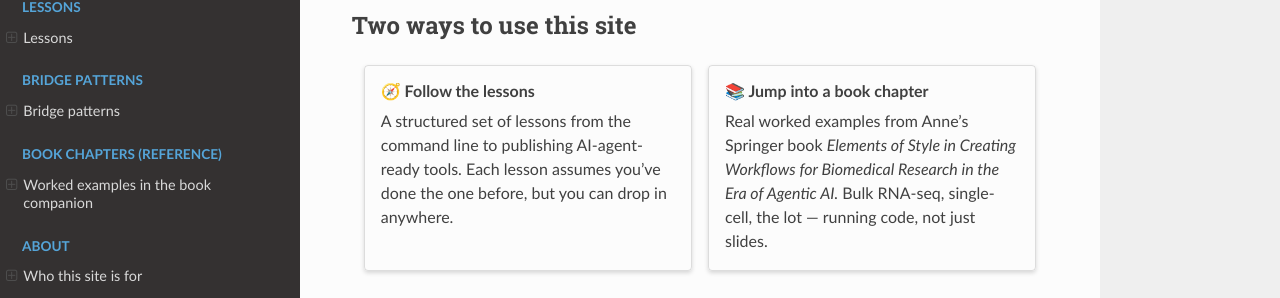
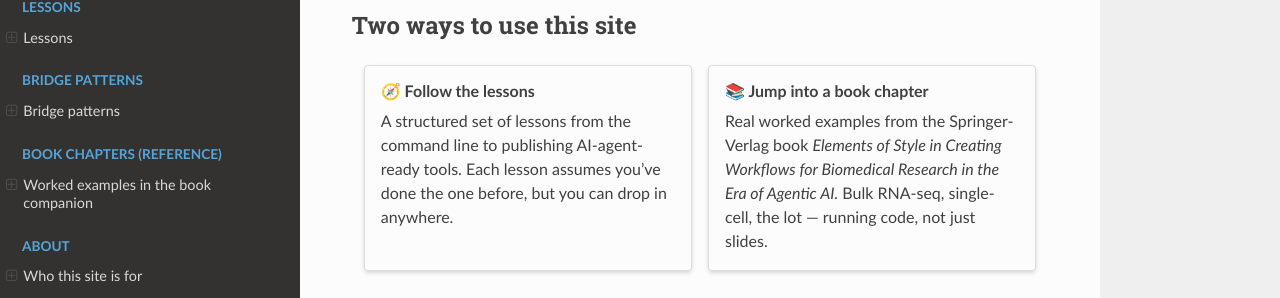
Before and after one commit to Science-and-Technology-Consulting-LLC/elements-of-style-lessons, a Sphinx documentation site: the page built from docs/source/index.md, in a window 1280 px wide and 900 px high, scrolled down 727 px. Shown: the part 146-444 px from the top of the window. Built offline with Sphinx 7.4.7 and the Read the Docs theme 3.1.0, drawn with Linux system fonts in a browser that asks for light colours.

Commit message:
Update book reference in index.md

```diff
--- a/docs/source/index.md
+++ b/docs/source/index.md
@@ -45,7 +45,7 @@ anywhere.
 :link: chapters/index
 :link-type: doc
 
-Real worked examples from Anne's Springer book
+Real worked examples from the Springer-Verlag book
 *Elements of Style in Creating Workflows for Biomedical Research in the Era of Agentic AI.*
 Bulk RNA-seq, single-cell, the lot — running code, not just slides.
 :::
```
